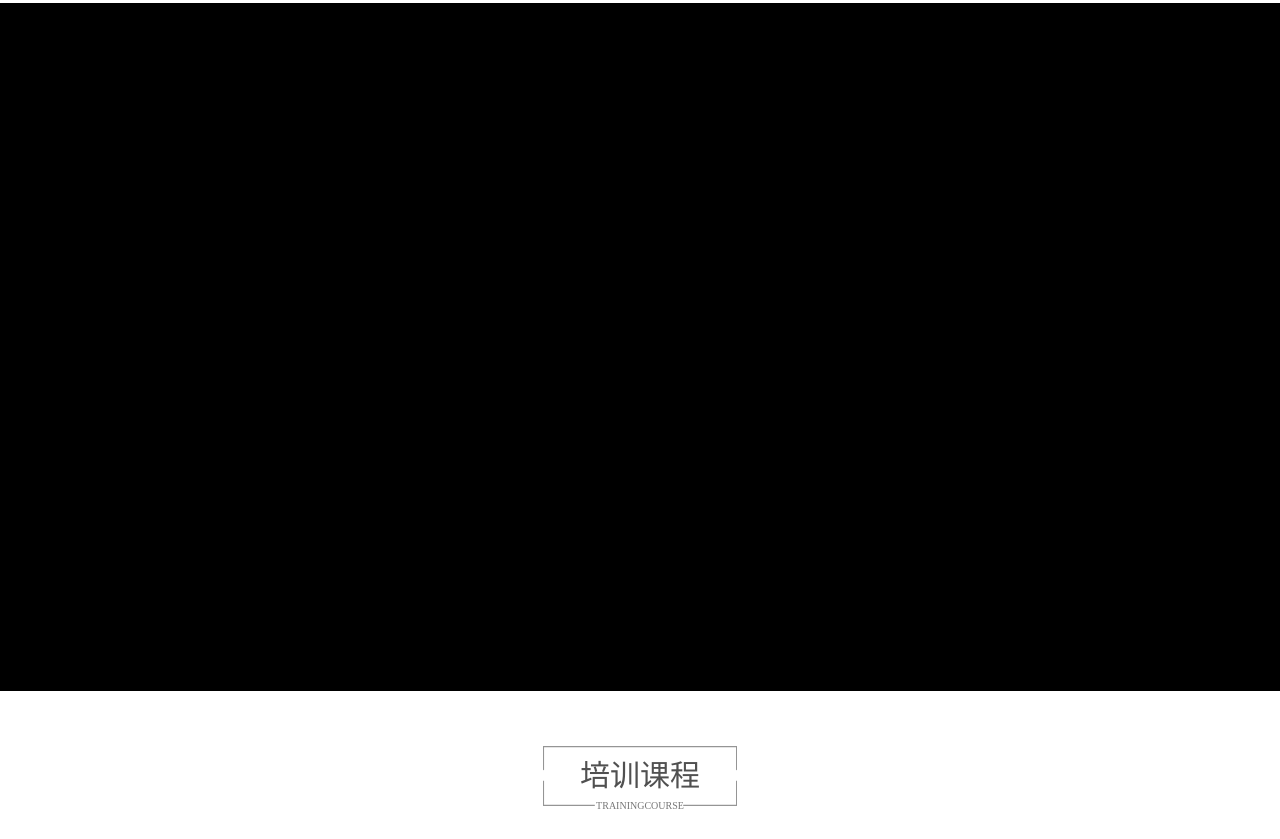
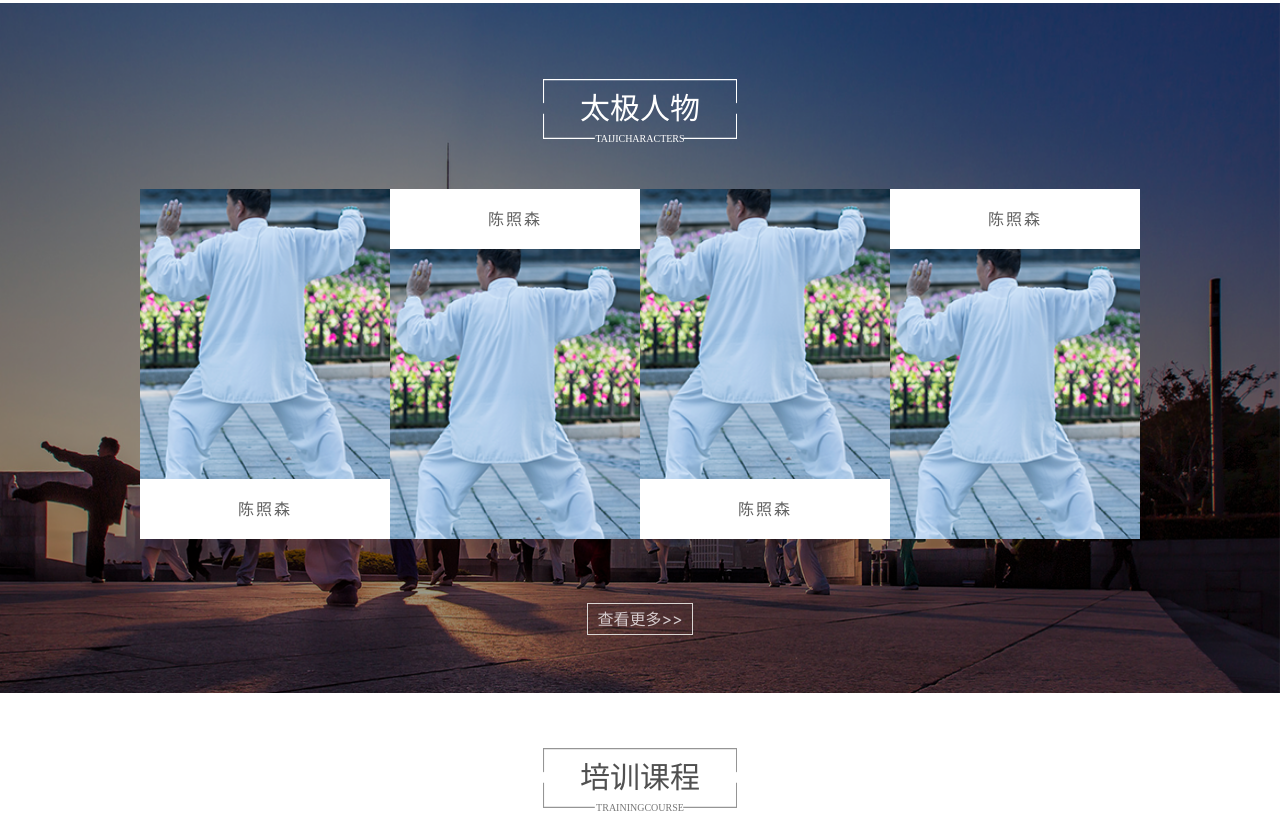
Before and after one commit to liu-ziting/TaiChi, a plain HTML site: page page/index.html in a window 1280 px wide. Shown: the part 961-1800 px from the top of the page. Drawn offline with Linux system fonts and the light colour scheme.

Commit message:
完善首页

```diff
--- a/css/index.css
+++ b/css/index.css
@@ -1066,8 +1066,54 @@ textarea::-ms-input-placeholder{ /*Internet Explorer*/
 
 .indexMain .characterBox{
 	width: 100%;
-	height: 688px;
-	background-color: #000000;
+	height: 690px;
+	background: url(../img/indexbbg.png) no-repeat;
+	background-size: 100% 100%;
+	overflow: hidden;
+}
+.indexMain .characterBox section{
+	width: 1000px;
+	height: 350px;
+	margin: 0 auto;
+	padding: 0;
+}
+.indexMain .characterBox .textBox{
+	/*position: absolute;*/
+	width: 100%;
+	background-color: #FFFFFF;
+	font-size: 16px;
+	color: #616161;
+	text-align: center;
+	line-height: 60px;
+	letter-spacing: 2px;
+	height: 60px;
+}
+.indexMain .characterBox section > div:hover .imgbox img{
+	transform: scale(1);
+	transition: all 1s;
+	cursor: pointer;
+}
+.indexMain .characterBox section img{
+	width: 100%;
+	display: block;
+	height: 290px;
+	object-fit: cover;
+	transform: scale(1.1);
+	transition: all 1s;
+}
+.indexMain .characterBox section .imgbox{
+	width: 100%;
+	height: 290px;
+	overflow: hidden;
+}
+.indexMain .characterBox .bottom{
+	bottom: 0;
+}
+.indexMain .characterBox .top{
+	top: 0;
+}
+.indexMain .characterBox section > div{
+	padding: 0;
 }
 
 .indexMain .trainBox{
@@ -1103,6 +1149,46 @@ textarea::-ms-input-placeholder{ /*Internet Explorer*/
     line-height: 10px;
     left: 0;
 }
+.indexMain .intitleB {
+	width: 194px;
+	height: 60px;
+	display: block;
+	margin: 0 auto;
+	background: url(../img/titlebgB.png) no-repeat;
+	background-size: 100% 100%;
+	color: #FFFFFF;
+	font-size: 30px;
+	font-family: "宋体";
+	text-align: center;
+	line-height: 60px;
+	margin-top: 76px;
+	margin-bottom: 50px;
+	position: relative;
+}
+.indexMain .intitleB  span{
+	width: 100%;
+    text-align: center;
+    font-size: 10px;
+    color: #FFFFFF;
+    position: absolute;
+    bottom: -5px;
+    height: 10px;
+    line-height: 10px;
+    left: 0;
+}
+.indexmore{
+	width: 106px;
+	height: 32px;
+	border: 1px solid #d9d5d2;
+	display: block;
+	margin: 0 auto;
+	font-size: 16px;
+	color: #d5cbcd;
+	text-align: center;
+	line-height: 30px;
+	cursor: pointer;
+	margin-top: 64px;
+}
 .logobox{
 	font-family: "宋体";
 	margin-bottom: 50px;
@@ -1478,4 +1564,23 @@ textarea::-ms-input-placeholder{ /*Internet Explorer*/
 		width: 100%;
 		padding: 0 15px;
 	}
-}
+	.indexMain .characterBox section{
+		width: 100%;
+	}
+	.indexMain .characterBox{
+		height: auto;
+	}
+	.indexMain .characterBox section{
+		height: auto;
+		padding: 0 10px;
+	}
+	.indexmore{
+		margin-bottom: 50px;
+	}
+	.indexMain .characterBox section .imgbox{
+		height: 180px;
+	}
+	.indexMain .characterBox section > div{
+		margin-bottom: 20px;
+	}
+}
--- a/page/index.html
+++ b/page/index.html
@@ -110,10 +110,51 @@
 				</div>
 			</div>
 			<div class="characterBox">
-
+				<a href="character.html">
+			    <h1 class="intitleB">太极人物<span>TAIJICHARACTERS</span></h1>
+			  	</a>
+			    <section class="row">
+			    	<div class="col-lg-3 col-md-3 col-sm-3 col-6">
+			    		<div class="imgbox">
+			    			<img src="../img/tjrw.png" />
+			    		</div>
+			    		<div class="textBox bottom">
+			    			<p>陈照森</p>
+			    		</div>
+			    	</div>
+			    	<div class="col-lg-3 col-md-3 col-sm-3 col-6">
+			    		<div class="textBox top">
+			    			<p>陈照森</p>
+			    		</div>
+			    		<div class="imgbox">
+			    			<img src="../img/tjrw.png" />
+			    		</div>
+			    	</div>
+			    	<div class="col-lg-3 col-md-3 col-sm-3 col-6">
+			    		<div class="imgbox">
+			    			<img src="../img/tjrw.png" />
+			    		</div>
+			    		<div class="textBox bottom">
+			    			<p>陈照森</p>
+			    		</div>
+			    	</div>
+			    	<div class="col-lg-3 col-md-3 col-sm-3 col-6">
+			    		<div class="textBox top">
+			    			<p>陈照森</p>
+			    		</div>
+			    		<div class="imgbox">
+			    			<img src="../img/tjrw.png" />
+			    		</div>
+			    	</div>
+			    </section>
+			    <a href="character.html">
+			    	<div class="indexmore">查看更多>></div>
+			    </a>
 			</div>
 			<div class="trainBox">
+				<a href="training.html">
 			    <h1 class="intitle">培训课程<span>TRAININGCOURSE</span></h1>
+			  	</a>
 			    <div class="row character">
 					<div class="col-lg-6 col-md-12 col-sm-12 col-12">
 						<img src="../img/pic8.png" />
@@ -146,7 +187,9 @@
 				</div>
 			</div>
 			<div class="newsBox">
+				<a href="news.html">
 				<h1 class="intitle">新闻动态<span>NEWSINFORMATION</span></h1>
+				</a>
 				<section class="row">
 					<div class="col-lg-3 col-md-3 col-sm-3 col-12">
 						<ul>
```
Also changed, not shown: img/indexbbg.png (added), img/titlebgB.png (added), img/tjrw.png (added).
